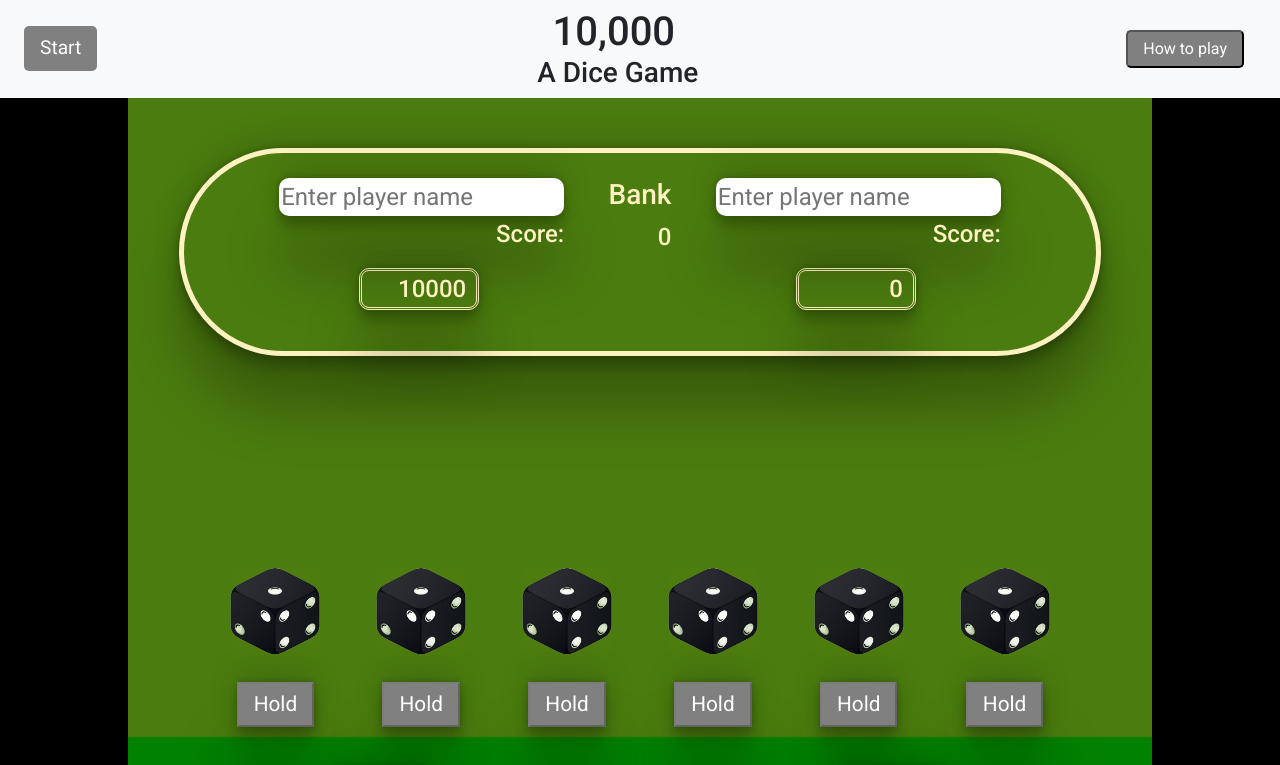
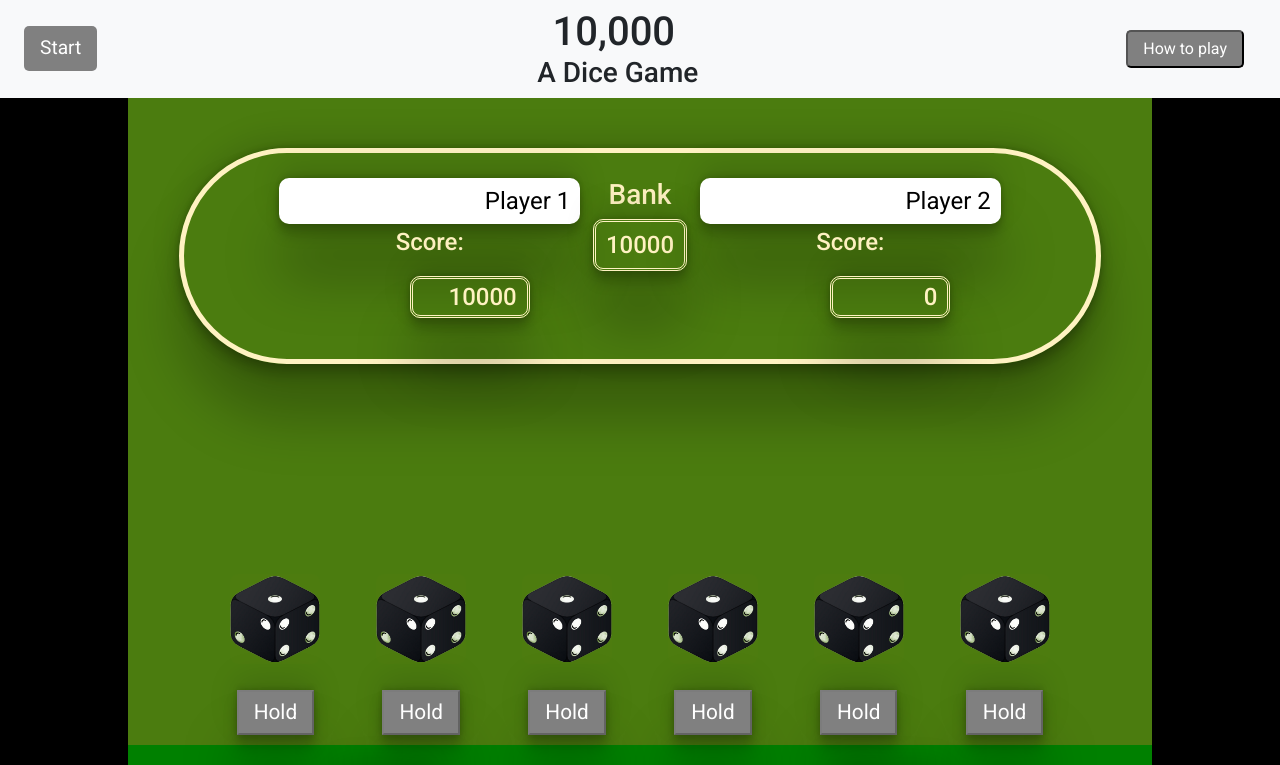
Before and after one commit to mandoromero/10000, a React (Vite) app: page / in a window 1280 px wide. Shown: the top 765 px of the page. Built offline with nearby package versions, Linux system fonts and the light colour scheme.

Commit message:
start and rolling needs fixing

```diff
--- a/src/components/PlayerNameInput/PlayerNameInput.css
+++ b/src/components/PlayerNameInput/PlayerNameInput.css
@@ -3,7 +3,15 @@
 }
 
 .player-name-input input {
+    padding: 5px 10px;
+    text-align: right;
     border-radius: 10px;
     border: none;
     box-shadow: rgba(0, 0, 0, 0.25) 0px 54px 55px, rgba(0, 0, 0, 0.12) 0px -12px 30px, rgba(0, 0, 0, 0.12) 0px 4px 6px, rgba(0, 0, 0, 0.17) 0px 12px 13px, rgba(0, 0, 0, 0.09) 0px -3px 5px;
 }
+
+.player-name-input input:disabled {
+    background-color: #002D04;
+    color: #fff;
+    cursor: not-allowed;
+}
--- a/src/components/PlayerNameInput/PlayerNameInput.jsx
+++ b/src/components/PlayerNameInput/PlayerNameInput.jsx
@@ -1,21 +1,30 @@
-import { useDispatch } from "react-redux";
+import { useDispatch, useSelector } from "react-redux";
 import { setPlayerName } from "../../redux/diceSlice.js";
 import "./PlayerNameInput.css";
 
-export default function PlayerNameInput({ playerKey, currentName }) {
+export default function PlayerNameInput({ playerKey }) {
   const dispatch = useDispatch();
+  const namesLocked = useSelector((state) => state.dice.namesLocked);
+
+  // Get current player name from Redux
+  const playerName = useSelector((state) =>
+    playerKey === "player1" ? state.dice.player1Name : state.dice.player2Name
+  );
 
   const handleChange = (e) => {
-    dispatch(setPlayerName({ player: playerKey, name: e.target.value }));
+    if (!namesLocked) {
+      dispatch(setPlayerName({ player: playerKey, name: e.target.value }));
+    }
   };
 
   return (
     <div className="player-name-input">
       <input
         type="text"
-        value={currentName}
+        value={playerName}
         onChange={handleChange}
         placeholder={`Enter player name`}
+        disabled={namesLocked}
       />
     </div>
   );
--- a/src/components/ScoreKeeper/ScoreKeeper.css
+++ b/src/components/ScoreKeeper/ScoreKeeper.css
@@ -17,6 +17,12 @@
 
 .scorekeeper-container > :last-child {
     margin-right: 70px;
+}
+
+.score-container {
+    display: flex;
+    flex-direction: column;
+    align-items: center;
 }
 
 .score {
@@ -45,3 +51,16 @@
     border-radius: 10px;
     box-shadow: rgba(0, 0, 0, 0.25) 0px 54px 55px, rgba(0, 0, 0, 0.12) 0px -12px 30px, rgba(0, 0, 0, 0.12) 0px 4px 6px, rgba(0, 0, 0, 0.17) 0px 12px 13px, rgba(0, 0, 0, 0.09) 0px -3px 5px;
 }
+
+.bank-points {
+    display: flex;
+    flex-direction: column;
+    align-items: center;
+}
+
+.bank {
+    border: 3px double #fff2c2;
+    border-radius: 10px;
+     box-shadow: rgba(0, 0, 0, 0.25) 0px 54px 55px, rgba(0, 0, 0, 0.12) 0px -12px 30px, rgba(0, 0, 0, 0.12) 0px 4px 6px, rgba(0, 0, 0, 0.17) 0px 12px 13px, rgba(0, 0, 0, 0.09) 0px -3px 5px;
+    padding: 5px 10px;
+}
--- a/src/components/ScoreKeeper/ScoreKeeper.jsx
+++ b/src/components/ScoreKeeper/ScoreKeeper.jsx
@@ -17,18 +17,18 @@ export default function ScoreKeeper() {
   return (
     <div className="scorekeeper-container">
       <div className={`score-container ${activePlayer === "player1" ? "active" : ""}`}>
-        <PlayerNameInput player="player1" />
+        <PlayerNameInput playerKey="player1" />
         <p>Score:</p>
         <p className="points">10000</p>
       </div>
 
       <div className="bank-points">
         <h3>Bank</h3>
-        <p>{turnTotal}</p>
+        <p className="bank">10000</p>
       </div>
 
       <div className={`score-container ${activePlayer === "player2" ? "active" : ""}`}>
-        <PlayerNameInput player="player2" />
+        <PlayerNameInput playerKey="player2" />
         <p>Score:</p>
         <p className="points">{player2Score}</p>
       </div>
--- a/src/components/StartButton/StartButton.jsx
+++ b/src/components/StartButton/StartButton.jsx
@@ -4,6 +4,7 @@ import {
   stopRoll,
   initialRollForStartingPlayer,
   resetGame,
+  lockNames,
 } from "../../redux/diceSlice.js";
 import { useState } from "react";
 import "../StartButton/StartButton.css";
@@ -71,6 +72,7 @@ export default function StartButton() {
 
         // Now perform the official logic in the slice
         dispatch(initialRollForStartingPlayer());
+        dispatch(lockNames());
         dispatch(stopRoll());
         setRolling(false);
       }
--- a/src/redux/diceSlice.js
+++ b/src/redux/diceSlice.js
@@ -21,6 +21,7 @@ const initialState = {
   winner: null,
   player1Name: "Player 1",
   player2Name: "Player 2",
+  namesLocked: false,
   finalRound: false,
   smoked: false,
   currentRoll: [],
@@ -42,6 +43,14 @@ const diceSlice = createSlice({
 
     setDice(state, action) {
       state.dice = action.payload;
+    },
+
+    setAnimatedDice(state, action) {
+      state.dice = action.payload;
+    },
+
+    lockNames(state) {
+      state.namesLocked = true;
     },
 
     setStartingPlayer(state, action) {
@@ -205,6 +214,8 @@ export const {
   initialRollForStartingPlayer,
   regularRoll,
   setDice,
+  setAnimatedDice,
+  lockNames,
   setStartingPlayer,
   toggleHold,
   addScore,
```
